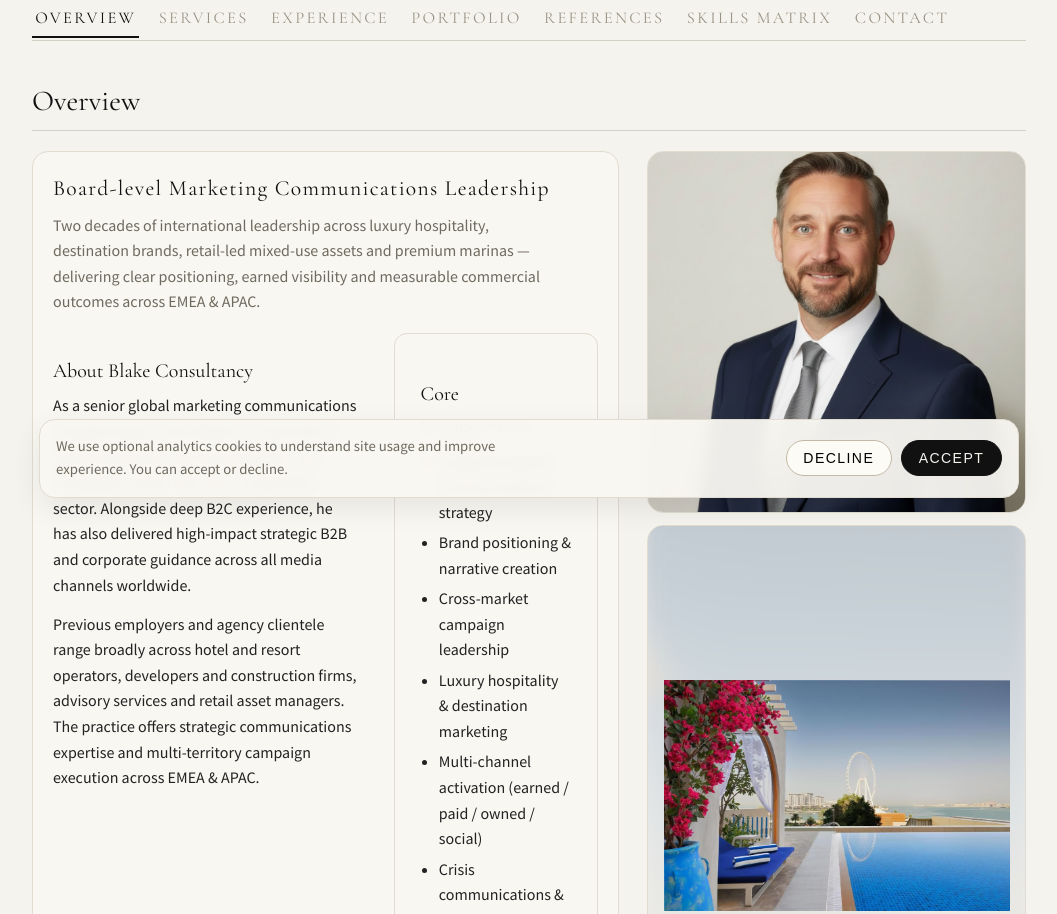
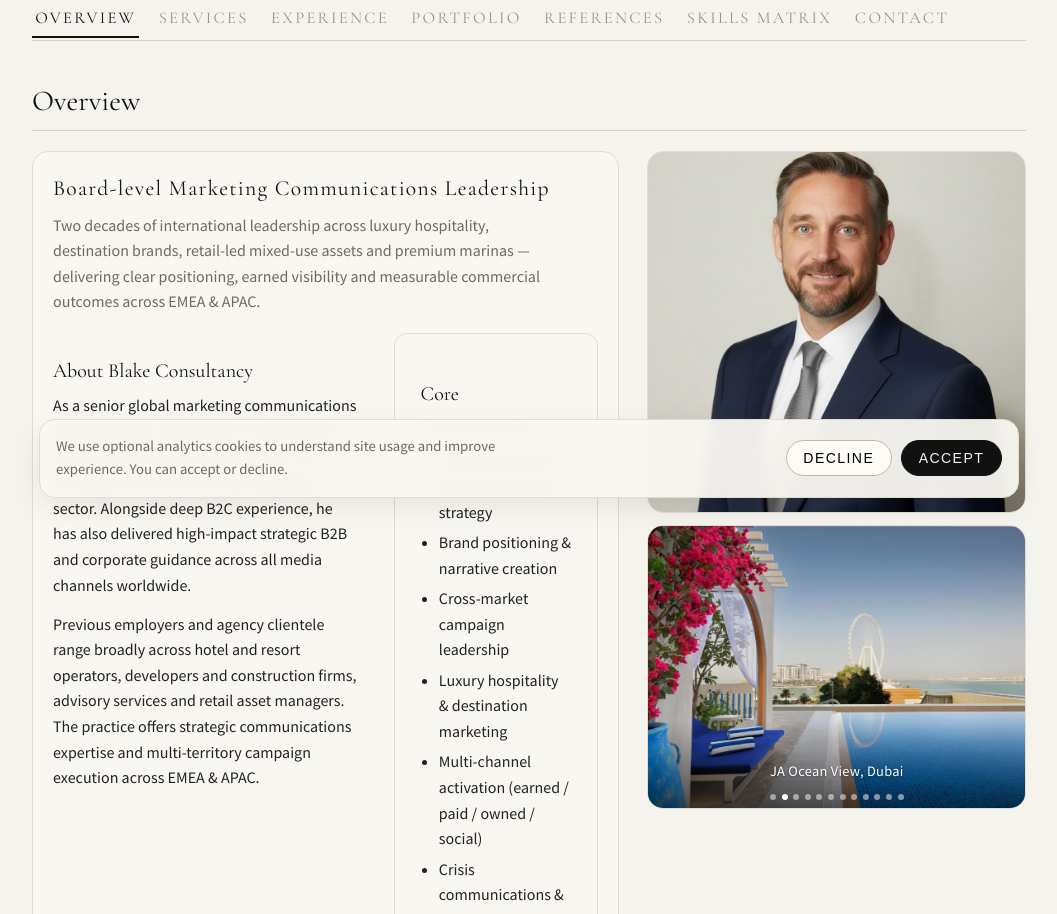
Before and after one commit to euanblake/euanblake.github.io, a plain HTML site: page index.html in a window 1280 px wide. Shown: the part 286-1200 px from the top of the page, without its empty margins (111-1168 px from the left). Drawn offline with nearby package versions, Linux system fonts and the light colour scheme.

Commit message:
Make landing-page portfolio slideshow fill its frame; fix mobile layout
- Slideshow now uses a 4:3 frame with images filling it (object-fit: cover) instead of small thumbnails floating in a tall blurred box
- Caption overlaid on a soft dark gradient; dots in white
- Photo + slideshow column stays in view while scrolling on desktop
- On phones, the About / Core Competencies columns stack so text no longer overflows

Co-Authored-By: Claude Opus 5.5 <noreply@anthropic.com>
Claude-Session: https://claude.ai/code/session_01VSi56dB292m76qZUK2B4B4

```diff
--- a/index.html
+++ b/index.html
@@ -183,9 +183,12 @@
 
     .portrait-wrap {
       display: grid;
-      grid-template-rows: auto 1fr;
+      grid-template-rows: auto auto;
+      align-content: start;
+      align-self: start;
+      position: sticky;
+      top: 5.5rem;
       gap: 0.8rem;
-      height: 100%;
     }
     .portrait {
       border-radius: 1rem;
@@ -207,9 +210,7 @@
       overflow: hidden;
       background: #F9F7F2;
       position: relative;
-      min-height: 260px;
-      display: grid;
-      place-items: center;
+      aspect-ratio: 4 / 3;
     }
     .slide-bg {
       position: absolute;
@@ -221,27 +222,29 @@
       background-size: cover;
     }
     .slide-img {
-      position: relative;
-      width: 92%;
-      height: 220px;
-      display: grid;
-      place-items: center;
+      position: absolute;
+      inset: 0;
     }
     .slide-img img {
-      max-width: 100%;
-      max-height: 100%;
-      width: auto;
-      height: auto;
-      object-fit: contain; /* key: no stretch */
-      image-rendering: auto;
+      width: 100%;
+      height: 100%;
+      object-fit: cover; /* fill the frame, centred crop */
+      object-position: center;
+      transition: opacity 0.4s ease;
     }
     .slide-caption {
-      position: relative;
-      margin-top: 0.2rem;
-      padding: 0 0.9rem 0.9rem;
+      position: absolute;
+      left: 0;
+      right: 0;
+      bottom: 0;
+      margin: 0;
+      padding: 2.4rem 0.9rem 1.6rem;
       text-align: center;
-      font-size: 0.85rem;
-      color: #6F6A5F;
+      font-size: 0.9rem;
+      letter-spacing: 0.02em;
+      color: #fff;
+      background: linear-gradient(to top, rgba(0,0,0,0.6), rgba(0,0,0,0));
+      text-shadow: 0 1px 2px rgba(0,0,0,0.35);
     }
     .slide-dots {
       position: absolute;
@@ -257,9 +260,9 @@
       width: 6px;
       height: 6px;
       border-radius: 999px;
-      background: rgba(17,17,17,0.22);
-    }
-    .dot.active { background: rgba(17,17,17,0.85); }
+      background: rgba(255,255,255,0.5);
+    }
+    .dot.active { background: #fff; }
 
     .grid-2 {
       display: grid;
@@ -538,7 +541,6 @@
     body.presentation .tab-menu { position: static; backdrop-filter: none; }
     body.presentation .hero { grid-template-columns: 1.2fr 0.8fr; }
     body.presentation .hero-card { padding: 1.4rem 1.6rem; }
-    body.presentation .slide-img { height: 260px; }
     body.presentation .portrait img { height: 420px; }
     body.presentation .portfolio-card { grid-template-rows: 210px auto; }
     body.presentation .portfolio-card img { height: 210px; }
@@ -588,6 +590,8 @@
       main { padding: 0 7vw 3rem; }
       .hero { grid-template-columns: 1fr; }
       .portrait img { height: 320px; }
+      .portrait-wrap { position: static; }
+      .grid-2 { grid-template-columns: 1fr; gap: 1.2rem; }
     }
 
     /* Arabic RTL helper */
```
